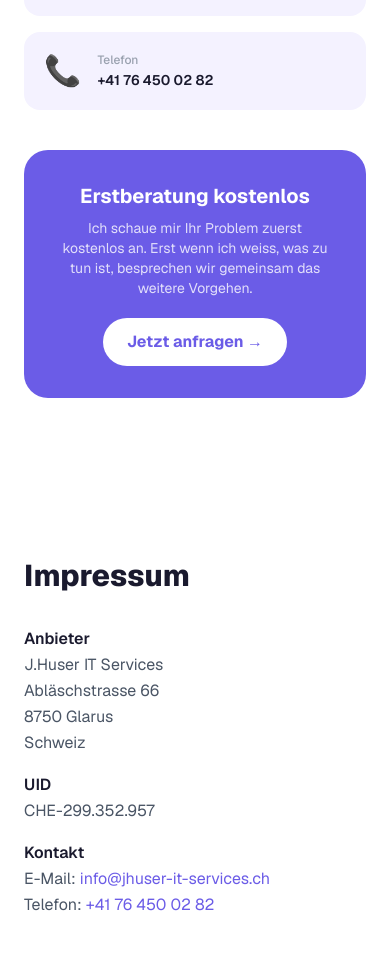
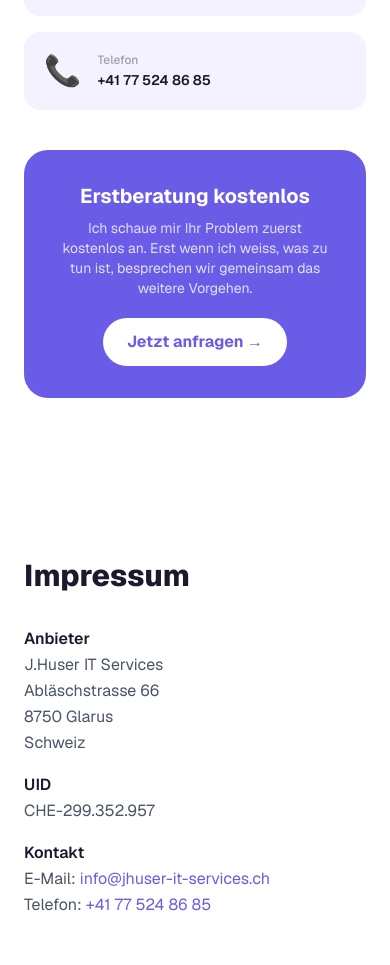
Before and after one commit to JanisHuser/jhuser-it-services, a Next.js app: page / in a window 390 px wide. Shown: the part 5853-6818 px from the top of the page. Built offline with nearby package versions, Linux system fonts and the light colour scheme.

Commit message:
replace phone number

```diff
--- a/app/layout.tsx
+++ b/app/layout.tsx
@@ -77,7 +77,7 @@ const jsonLd = {
   description:
     "IT-Support & Computerhilfe im Kanton Glarus und Umgebung. Computer-Reparatur, WLAN-Einrichtung, Virenschutz und mehr.",
   url: siteUrl,
-  telephone: "+41764500282",
+  telephone: "+41775248685",
   email: "info@jhuser-it-services.ch",
   image: `${siteUrl}/logo.png`,
   address: {
--- a/app/page.tsx
+++ b/app/page.tsx
@@ -308,13 +308,13 @@ function Contact() {
             </div>
           </a>
           <a
-            href="tel:+41764500282"
+            href="tel:+41775248685"
             className="flex items-center gap-4 bg-[#f4f2ff] hover:bg-[#6B5CE7] hover:text-white text-[#1a1a2e] rounded-2xl p-5 transition-all group"
           >
             <span className="text-3xl">📞</span>
             <div className="text-left">
               <p className="text-xs text-gray-400 group-hover:text-white/70 font-medium mb-0.5">Telefon</p>
-              <p className="font-semibold text-sm">+41 76 450 02 82</p>
+              <p className="font-semibold text-sm">+41 77 524 86 85</p>
             </div>
           </a>
         </div>
@@ -364,8 +364,8 @@ function Impressum() {
             </p>
             <p>
               Telefon:{" "}
-              <a href="tel:+41764500282" className="text-[#6B5CE7] hover:underline">
-                +41 76 450 02 82
+              <a href="tel:+41775248685" className="text-[#6B5CE7] hover:underline">
+                +41 77 524 86 85
               </a>
             </p>
           </div>
```
